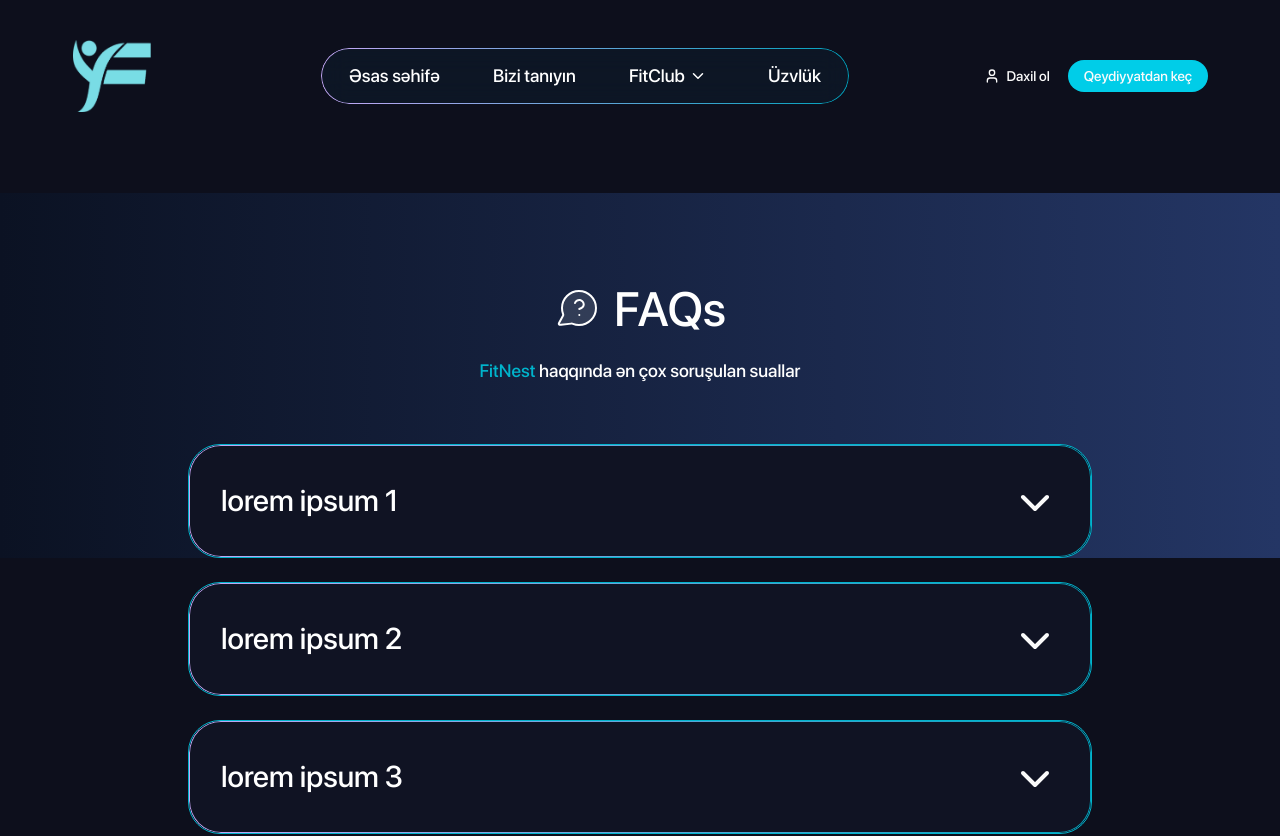
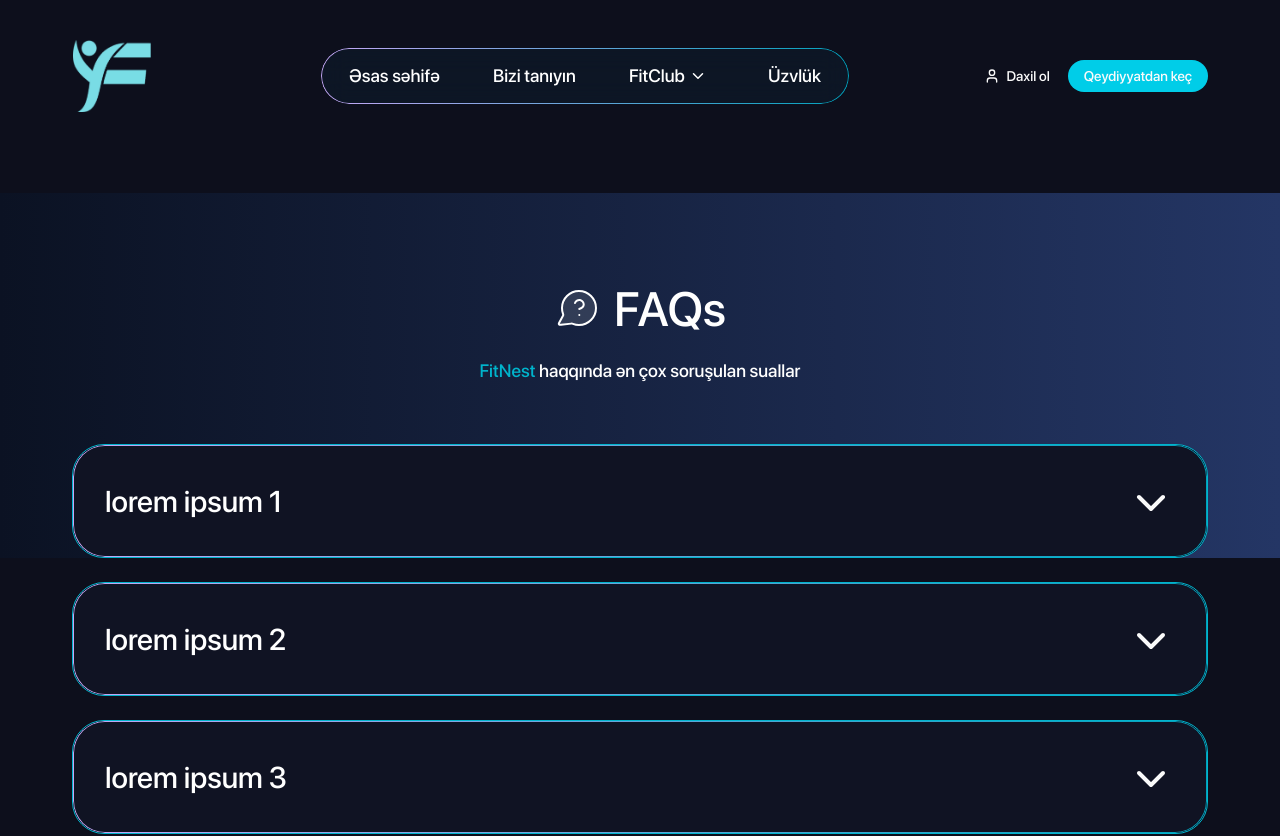
Before and after one commit to fitnest-health/frontend, a Next.js app: page /faq in a window 1280 px wide. Shown: the top 836 px of the page. Built offline with nearby package versions, Linux system fonts and the light colour scheme.

Commit message:
fix: improve layout and styling for Accordion, HeroSection, and BannerContainer components

```diff
--- a/app/(main)/faq/page.tsx
+++ b/app/(main)/faq/page.tsx
@@ -33,15 +33,15 @@ const Faq = () => {
       iconUrl={MessageIcon.src}
     >
       <div className="lg:max-w-7xl m-auto">
-        <Accordion type="single" collapsible className="w-full space-y-6 ">
+        <Accordion type="single" collapsible className="w-full space-y-6">
           {accordionItems.map((item, index) => (
             <AccordionItem
               key={index}
               value={`item-${index}`}
-              className="border gradient-border bg-softblue-950 text-white px-8 py-4 rounded-4xl overflow-hidden"
+              className="border gradient-border bg-softblue-950 text-white px-8 sm:py-8 py-3 sm:rounded-4xl rounded-3xl overflow-hidden"
 
             >
-              <AccordionTrigger className="text-t2 leading-t2 font-medium sm:text-h6 sm:leading-h6">
+              <AccordionTrigger className="text-t2 leading-t2 sm:text-h6 sm:leading-h6">
                 {item.title}
               </AccordionTrigger>
               <AccordionContent className="text-s2 leading-s2 sm:text-t2-size sm:leading-t2">
--- a/app/sections/HeroSection.tsx
+++ b/app/sections/HeroSection.tsx
@@ -23,7 +23,7 @@ const HeroSection = () => {
       </video>
       <div className="absolute top-0 left-0 w-full h-full bg-[#00000033]"></div>
 
-      <div className="z-10  sm:bg-transparent sm:block flex flex-col items-center lg:w-1/2 w-full sm:mt-0 mt-[179px] lg:pr-0 sm:pr-[84px] sm:pt-0 pt-4">
+      <div className="z-10  sm:bg-transparent sm:block flex flex-col items-center lg:w-1/2 w-full sm:mt-0 mt-[179px] lg:pr-0 sm:pr-[84px] pr-10 sm:pt-0 pt-4">
         <h1 className="sm:mb-8 mb-4 font-semibold lg:text-h5 lg:leading-h5 sm:text-h6 sm:leading-h6 text-s2 leading-s2">
           Sağlamlığa gedən yol — <span className="text-primary-700">FitNest</span>
         </h1>
--- a/components/common/BannerContainer.tsx
+++ b/components/common/BannerContainer.tsx
@@ -26,7 +26,7 @@ const BannerContainer: React.FC<BannerProps> = ({ title, subtitle, icon: Icon, c
                     <p className='text-b2 text-center leading-b2 font-medium mt-3 sm:text-s2 sm:leading-s2 max-w-[360px] sm:max-w-[460px] md:max-w-[628px]'>{subtitle}</p>
                 </div>
             </div>
-            <div className='md:pt-[332px] sm:pt-52 pt-36 lg:px-29'>
+            <div className='md:pt-[332px] sm:pt-52 pt-36 lg:max-w-7xl m-auto'>
                 {children}
             </div>
         </>
--- a/components/ui/accordion.tsx
+++ b/components/ui/accordion.tsx
@@ -35,7 +35,7 @@ function AccordionTrigger({
       <AccordionPrimitive.Trigger
         data-slot="accordion-trigger"
         className={cn(
-          "focus-visible:border-ring focus-visible:ring-ring/50 flex flex-1 items-start justify-between gap-4 rounded-md py-4 text-left text-sm font-medium transition-all outline-none focus-visible:ring-[3px] disabled:pointer-events-none disabled:opacity-50 [&[data-state=open]>svg]:rotate-180",
+          "focus-visible:border-ring focus-visible:ring-ring/50 flex flex-1 items-center justify-between gap-4 rounded-md text-left font-medium transition-all outline-none focus-visible:ring-[3px] disabled:pointer-events-none disabled:opacity-50 [&[data-state=open]>svg]:rotate-180",
           className
         )}
         {...props}
```
